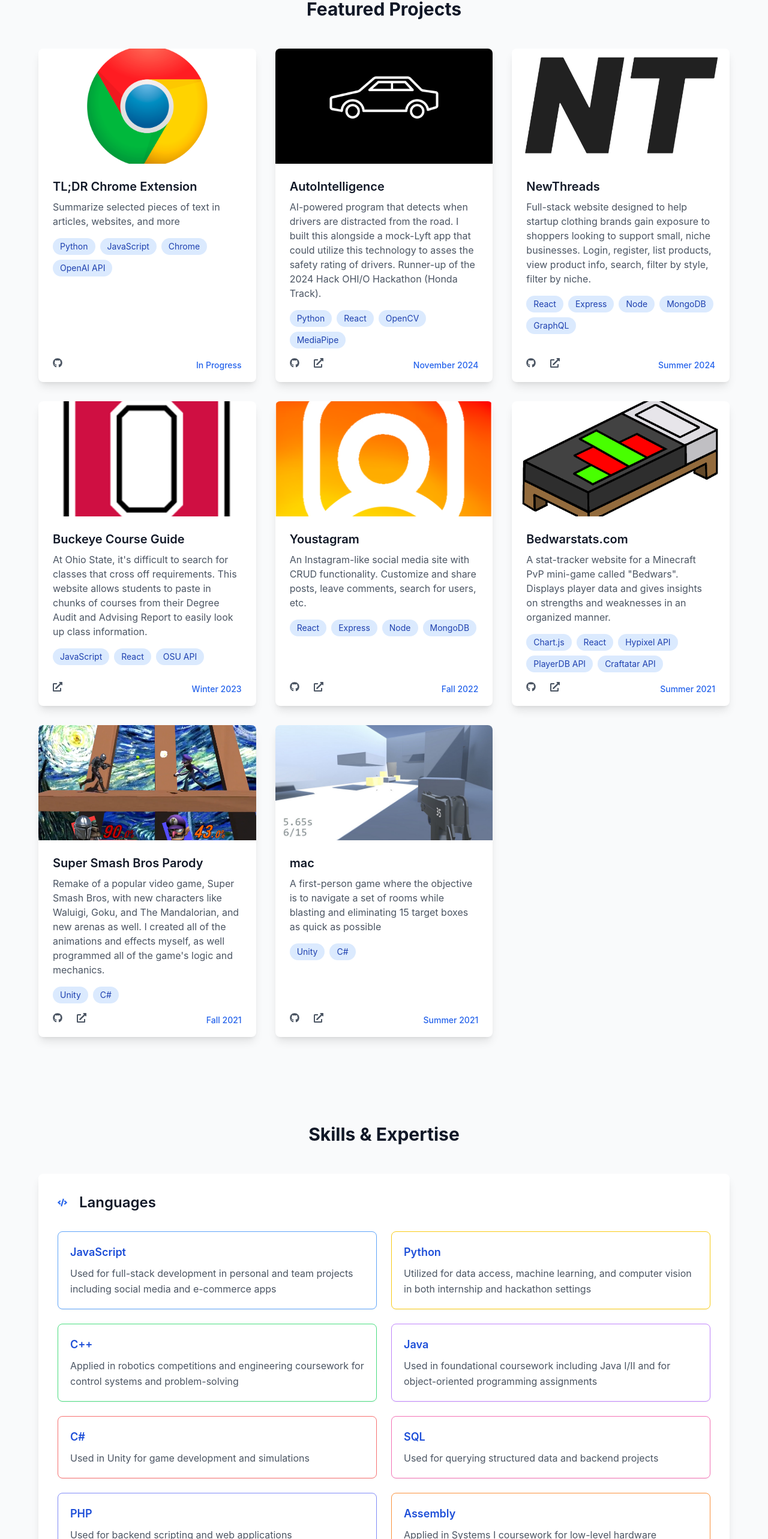
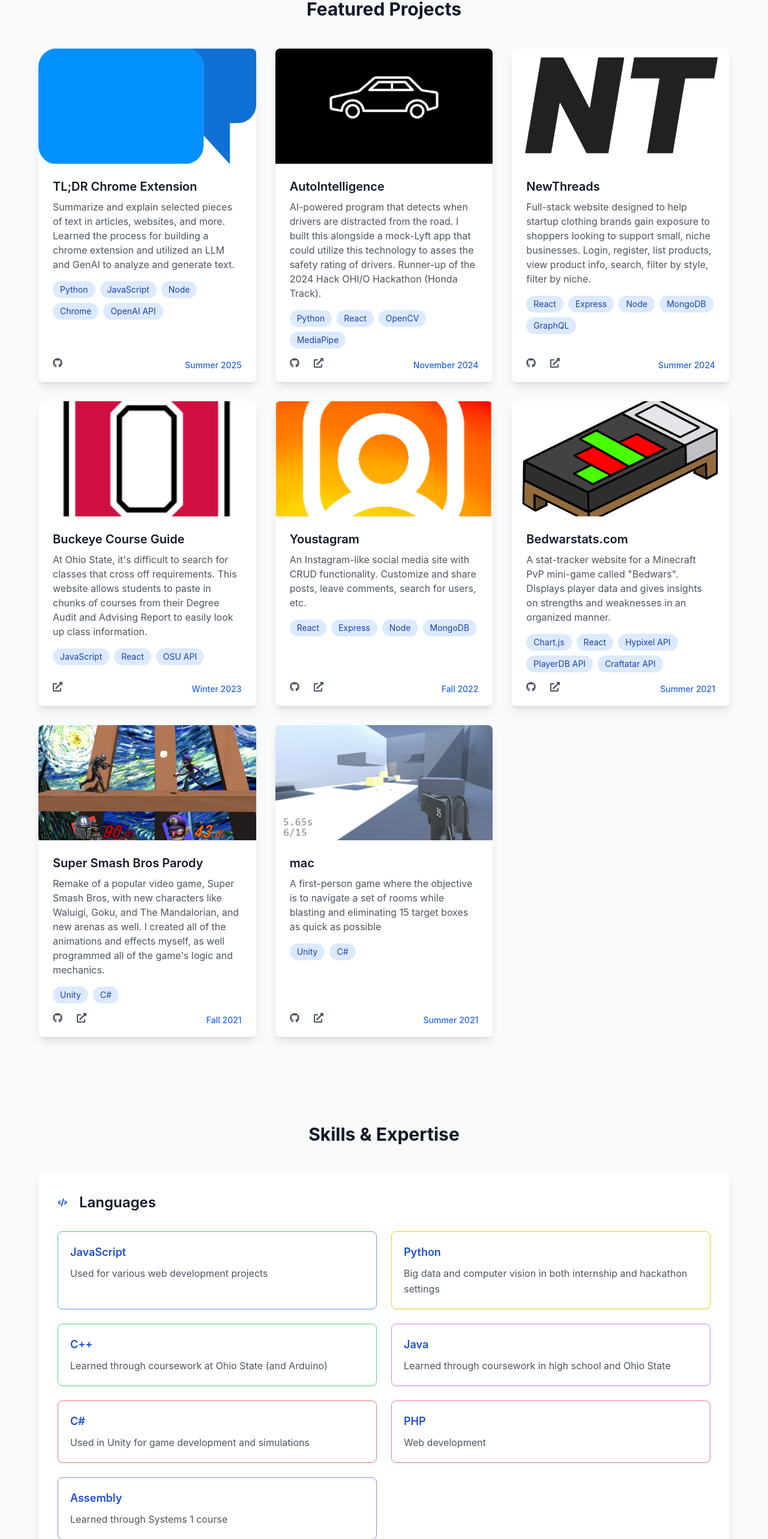
Before and after one commit to danielyyi/Personal-Website, a Next.js app in the folder site/: page / in a window 1280 px wide. Shown: the part 859-3425 px from the top of the page at 60% size. Built offline with nearby package versions, Linux system fonts and the light colour scheme.

Commit message:
added tldr project

```diff
--- a/site/src/components/Projects.tsx
+++ b/site/src/components/Projects.tsx
@@ -4,11 +4,11 @@ import { FaGithub, FaExternalLinkAlt } from 'react-icons/fa'
 const projects = [
   {
     title: 'TL;DR Chrome Extension',
-    description: 'Summarize selected pieces of text in articles, websites, and more',
-    image: '/images/projects/chrome.png',
-    technologies: ['Python', 'JavaScript', 'Chrome', 'OpenAI API'],
+    description: 'Summarize and explain selected pieces of text in articles, websites, and more. Learned the process for building a chrome extension and utilized an LLM and GenAI to analyze and generate text.',
+    image: '/images/projects/tldr.png',
+    technologies: ['Python', 'JavaScript', 'Node', 'Chrome', 'OpenAI API'],
     githubLink: 'https://github.com/danielyyi/TLDR-Chrome-Extension',
-    completionDate: 'In Progress'
+    completionDate: 'Summer 2025'
   },
   {
     title: 'AutoIntelligence',
--- a/site/src/components/Skills.tsx
+++ b/site/src/components/Skills.tsx
@@ -20,47 +20,45 @@ const skills = [
     category: 'Languages',
     icon: <div className="w-6 h-4 text-blue-600"><FaCode /></div>,
     items: [
-      { name: 'JavaScript', description: 'Used for full-stack development in personal and team projects including social media and e-commerce apps' },
-      { name: 'Python', description: 'Utilized for data access, machine learning, and computer vision in both internship and hackathon settings' },
-      { name: 'C++', description: 'Applied in robotics competitions and engineering coursework for control systems and problem-solving' },
-      { name: 'Java', description: 'Used in foundational coursework including Java I/II and for object-oriented programming assignments' },
+      { name: 'JavaScript', description: 'Used for various web development projects' },
+      { name: 'Python', description: 'Big data and computer vision in both internship and hackathon settings' },
+      { name: 'C++', description: 'Learned through coursework at Ohio State (and Arduino)' },
+      { name: 'Java', description: 'Learned through coursework in high school and Ohio State' },
       { name: 'C#', description: 'Used in Unity for game development and simulations' },
-      { name: 'SQL', description: 'Used for querying structured data and backend projects' },
-      { name: 'PHP', description: 'Used for backend scripting and web applications' },
-      { name: 'Assembly', description: 'Applied in Systems I coursework for low-level hardware interactions' },
-      { name: 'HTML/CSS', description: 'Used for creating structured and styled web interfaces' }
+      { name: 'PHP', description: 'Web development' },
+      { name: 'Assembly', description: 'Learned through Systems 1 course' }
     ]
   },
   {
     category: 'Databases',
     icon: <div className="w-6 h-4 text-blue-600"><FaDatabase /></div>,
     items: [
-      { name: 'MongoDB', description: 'Proficient in NoSQL schema design, used in full-stack apps and internship projects' },
-      { name: 'SQL', description: 'Used in relational data storage and integration with backend services' },
-      { name: 'AWS S3', description: 'Used for storage of photos and management of assets in cloud environments' }
+      { name: 'MongoDB', description: 'Full-stack development projects and internship work' },
+      { name: 'SQL', description: 'Backend projects and querying data during Humana internship' },
+      { name: 'AWS S3', description: "Used to store photos"}
     ]
   },
   {
     category: 'Tools',
     icon: <div className="w-6 h-4 text-blue-600"><FaTools /></div>,
     items: [
-      { name: 'Git', description: 'Used for version control and team collaboration on projects and internships' },
+      { name: 'Git', description: 'Version control and team collaboration on projects and internships' },
       { name: 'Power BI', description: 'Used in internship to build dashboards with DAX for system visualization and reporting' },
-      { name: 'Unity', description: 'Used for building simulations and interfacing with C# in engineering projects' },
-      { name: 'Unix/Linux', description: 'Used for systems programming and development environment setup' },
-      { name: 'Eclipse', description: 'Used as an IDE for Java/C++ development in coursework and projects' }
+      { name: 'Unity', description: 'Game development' },
+      { name: 'Unix/Linux', description: 'Systems programming projects' },
+      { name: 'Eclipse', description: 'IDE for Java development in coursework and projects' }
     ]
   },
   {
     category: 'Libraries',
     icon: <div className="w-6 h-4 text-blue-600"><FaCloud /></div>,
     items: [
-      { name: 'React', description: 'Frontend library used to build interactive UIs for web apps including e-commerce and hackathon projects' },
-      { name: 'Node.js', description: 'Backend runtime used to build APIs and manage server logic in full-stack applications' },
-      { name: 'Next.js', description: 'Used for React-based static and dynamic site generation in personal portfolio and projects' },
-      { name: 'Express.js', description: 'Used in Node.js backend to handle routing and middleware in full-stack applications' },
-      { name: 'GraphQL', description: 'Used with Apollo server/client for querying and mutating NoSQL data in web apps' },
-      { name: 'MediaPipe', description: 'Used with OpenCV in a hackathon project to track eye/head movement for driver distraction detection' },
+      { name: 'React', description: 'Frontend development for various web projects' },
+      { name: 'Node', description: 'Backend runtime used to build APIs and manage server logic in full-stack applications' },
+      { name: 'Next', description: 'Utilized for frontend development for web projects' },
+      { name: 'Express', description: 'Used in Node.js backend to handle routing and middleware' },
+      { name: 'GraphQL', description: 'Helps with querying structured MongoDB data' },
+      { name: 'MediaPipe', description: 'Track body movement with camera' },
       { name: 'OpenCV', description: 'Used for image processing and computer vision tasks in machine learning projects' }
     ]
   }
```
Also changed, not shown: site/public/images/projects/tldr.png (added).
